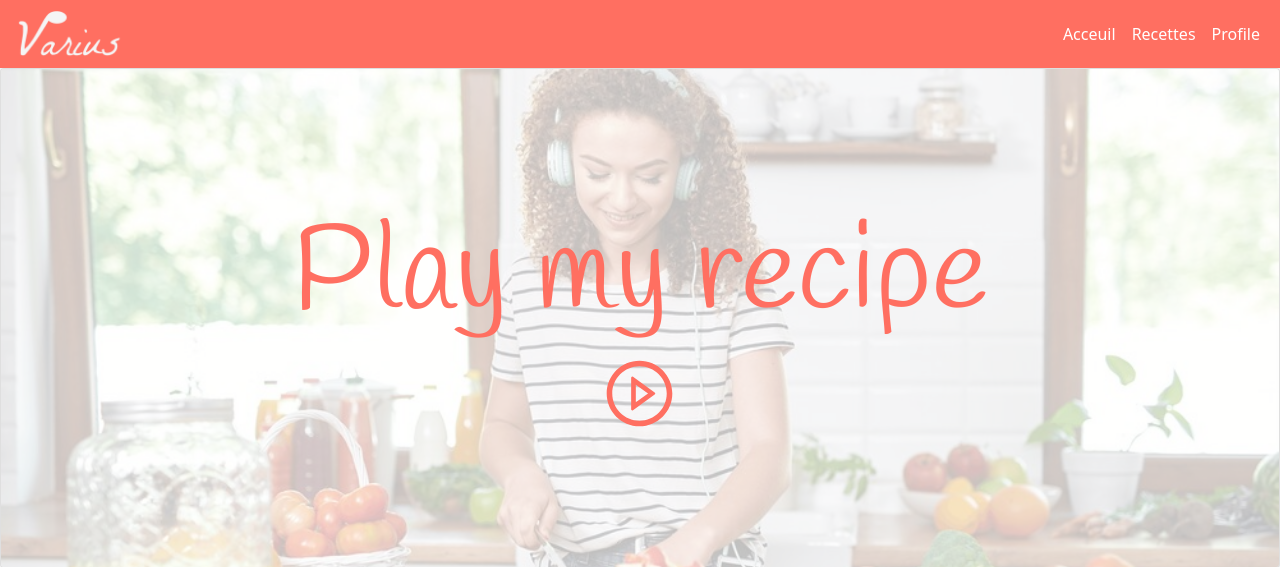
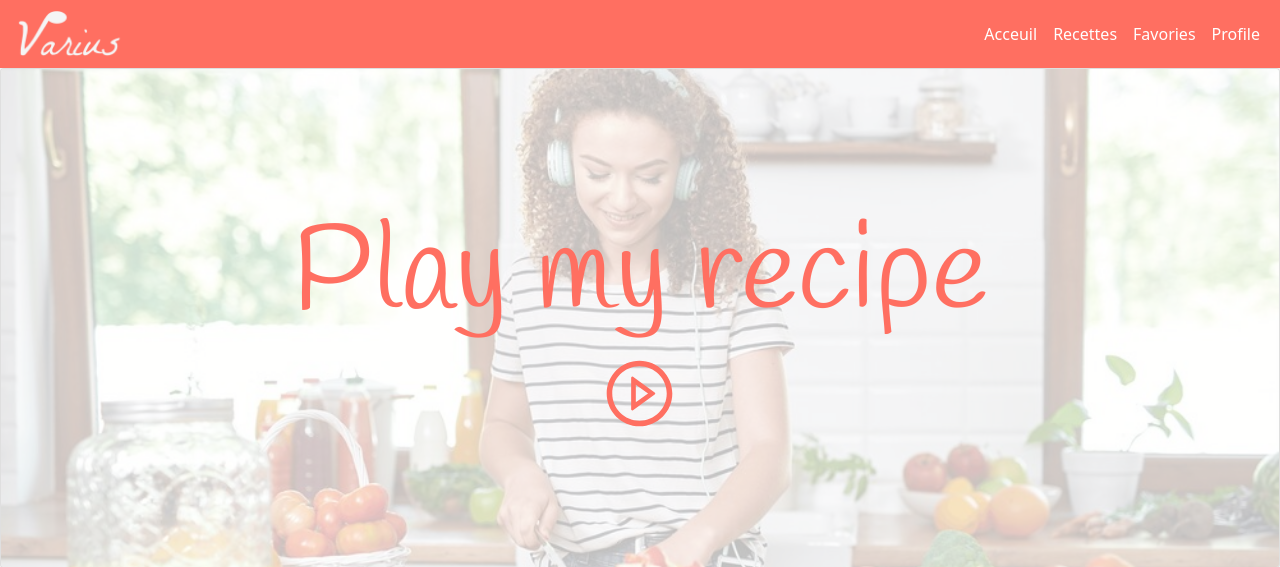
Before and after one commit to ChapelleNathan/Hackaton-Varius, a PHP site: template src/View/Home/index.html.twig in a window 1280 px wide. Shown: the top 567 px of the page. Run offline with PHP 8.4, Linux system fonts and the light colour scheme; the template is opened without the code that fills it, so the values that code supplies are empty; some libraries are stand-ins or nearby versions; some web fonts are replaced.

Commit message:
fix link

```diff
--- a/src/View/Includes/_navbar.html.twig
+++ b/src/View/Includes/_navbar.html.twig
@@ -18,7 +18,8 @@
             <div class="navbar-nav">
                 <a class="nav-item nav-link active" href="home">Acceuil</a>
                 <a class="nav-item nav-link active" href="recipes">Recettes</a>
-                <a class="nav-item nav-link active" href="profile">Profile</a>
+                <a class="nav-item nav-link active" href="recipes/favorie">Favories</a>
+                <a class="nav-item nav-link active" href="/profile?id=1">Profile</a>
             </div>
         </div>
     </div>
```
